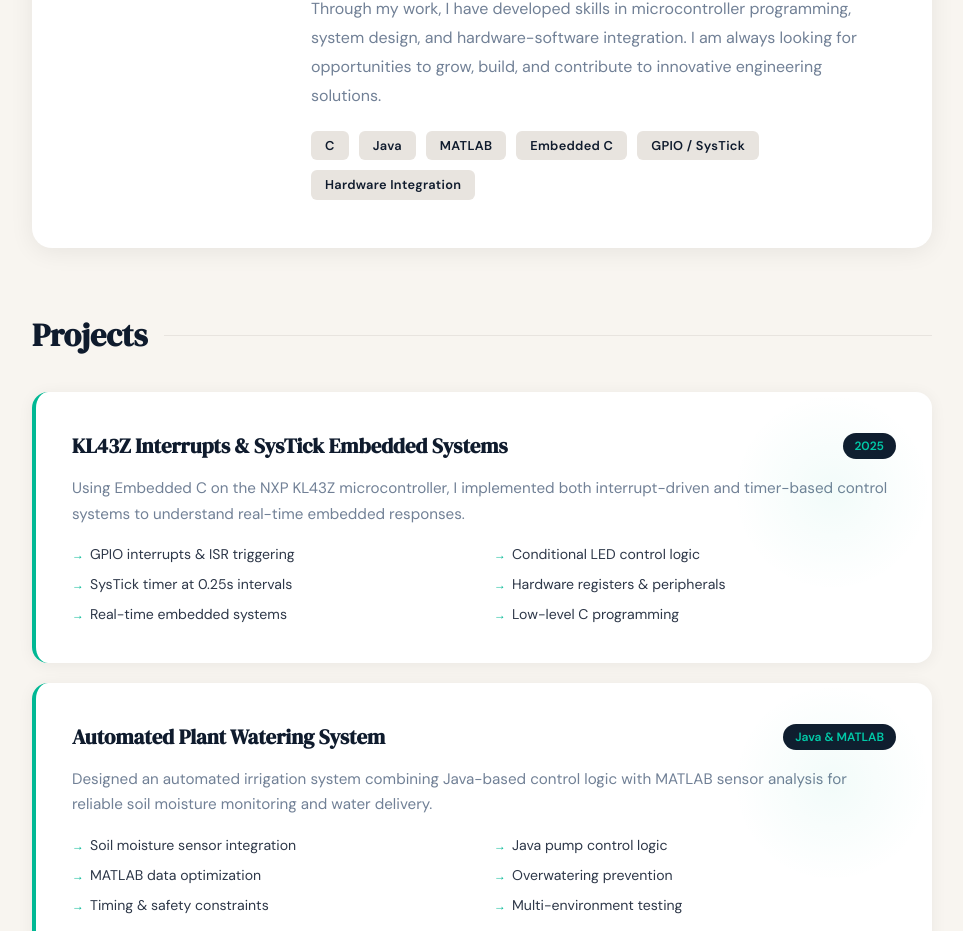
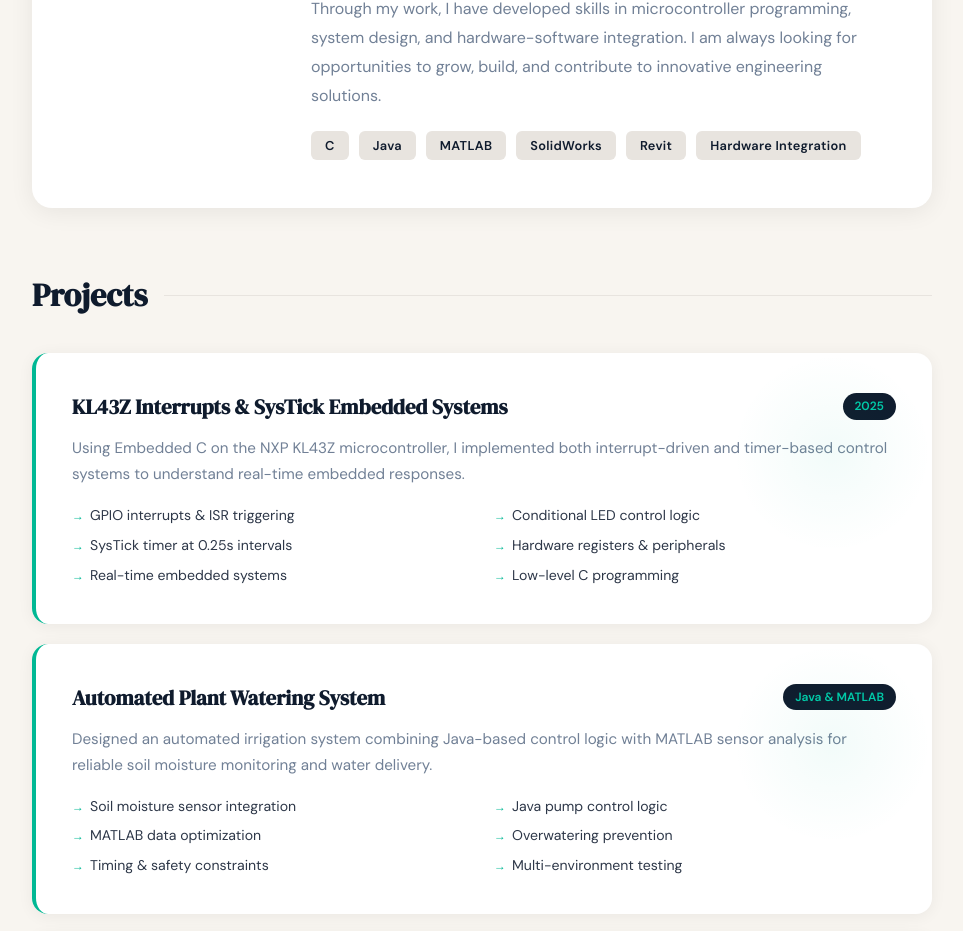
Before and after one commit to mceron10/Marcelo-Ceron-Portfolio, a plain HTML site: page index.html in a window 1280 px wide. Shown: the part 770-1701 px from the top of the page, without its empty margins (158-1121 px from the left). Drawn offline with Linux system fonts and the light colour scheme.

Commit message:
UpdateMMM index.html

```diff
--- a/index.html
+++ b/index.html
@@ -86,8 +86,8 @@
                 <span class="skill-chip">C</span>
                 <span class="skill-chip">Java</span>
                 <span class="skill-chip">MATLAB</span>
-                <span class="skill-chip">Embedded C</span>
-                <span class="skill-chip">GPIO / SysTick</span>
+                <span class="skill-chip">SolidWorks</span>
+                <span class="skill-chip">Revit</span>
                 <span class="skill-chip">Hardware Integration</span>
             </div>
         </div>
```
